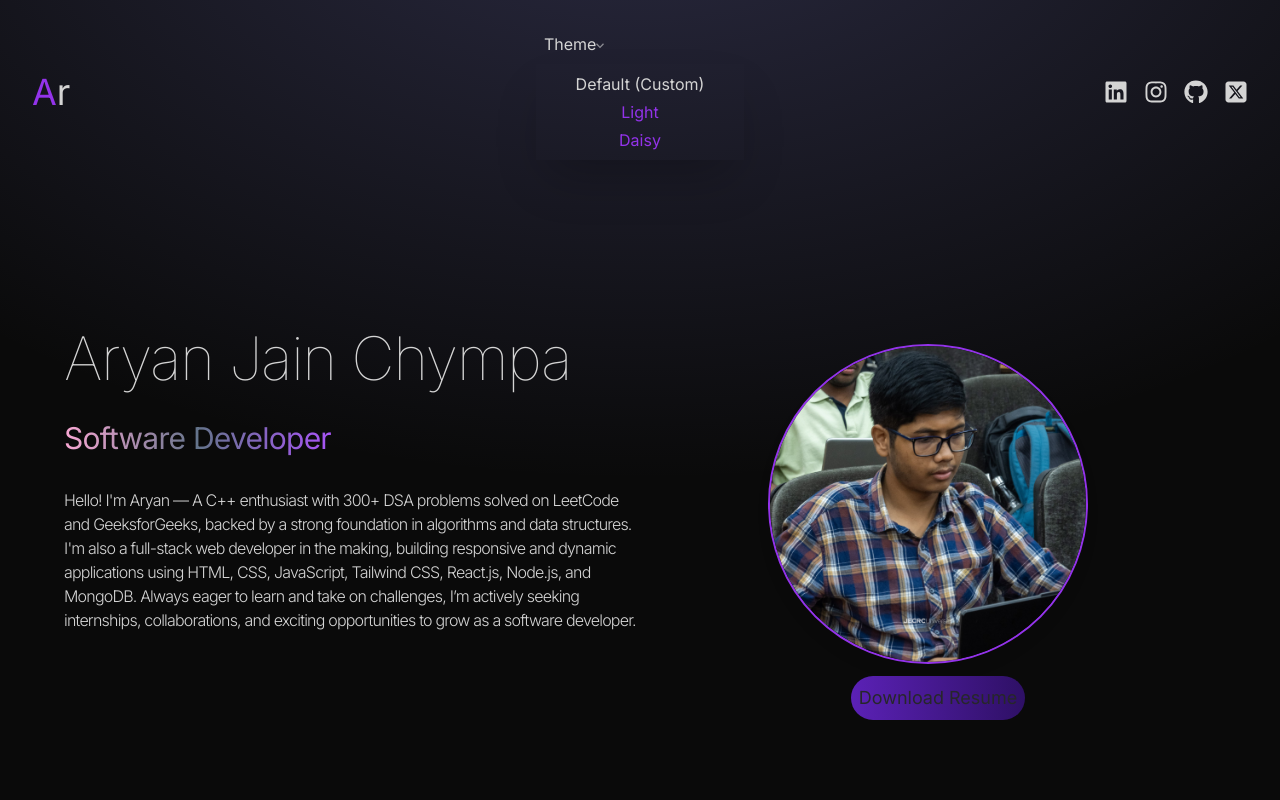
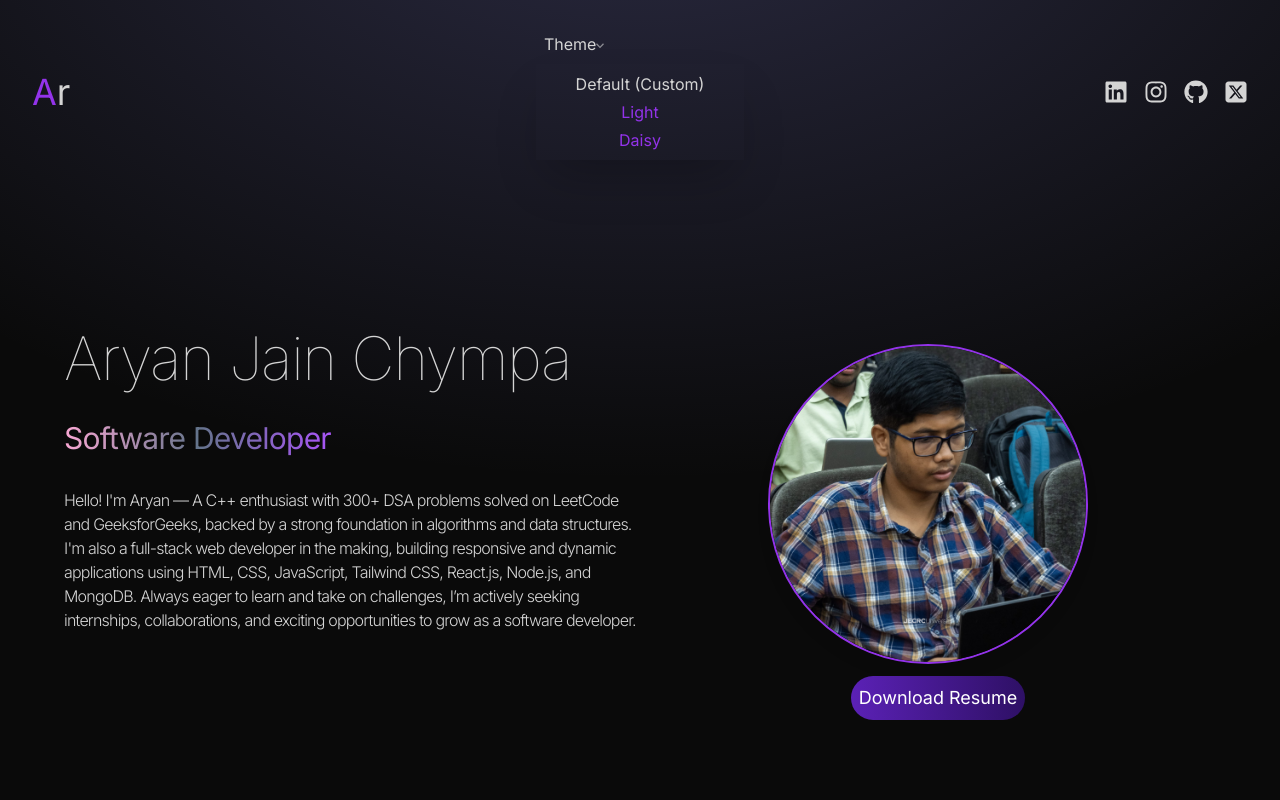
Before and after one commit to AryanJJChympa/PortfolioMain, a React (Vite) app: page / in a window 1280 px wide. Shown: the top 800 px of the page. Built offline with nearby package versions, Linux system fonts and the light colour scheme.

Commit message:
new commit

```diff
--- a/src/components/Hero.jsx
+++ b/src/components/Hero.jsx
@@ -75,7 +75,7 @@ const Hero = () => {
                 variants={container2(1.5)}
                 initial="hidden"
                 animate="visible"
-                className="items-center download p-2 m-3 ml-7 md:ml-4 lg:ml-8 text-sm md:text-sm lg:text-lg border-none rounded-full bg-gradient-to-r from-[var(--gradient-resume-from)] to-[var(--gradient-resume-to)] hover:bg-purple-600 text-border-subtle"
+                className="items-center download p-2 m-3 ml-7 md:ml-4 lg:ml-8 text-sm md:text-sm lg:text-lg border-none rounded-full bg-gradient-to-r from-[var(--gradient-resume-from)] to-[var(--gradient-resume-to)] hover:bg-purple-600 text-white"
               >
                 Download Resume
               </motion.button>
```
